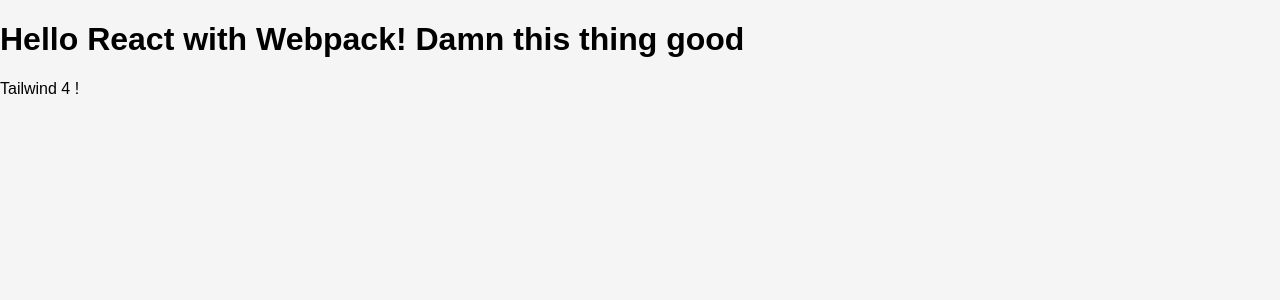
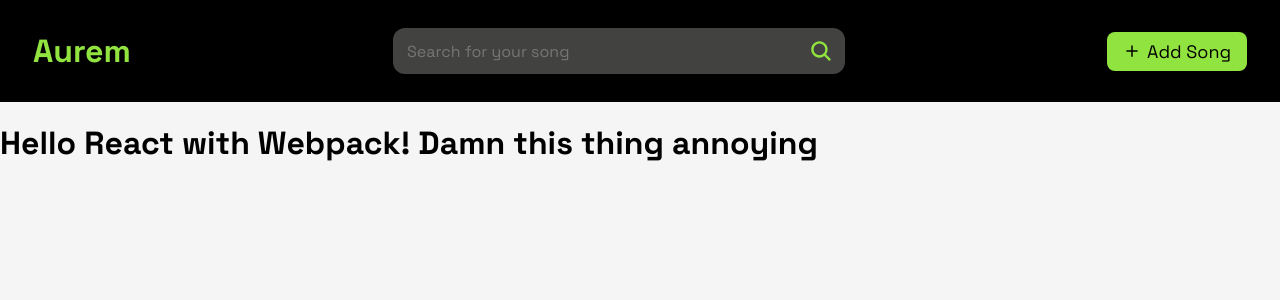
Before and after one commit to EyosiSol/Aurem, a React app: page / in a window 1280 px wide. Shown: the top 300 px of the page. Built offline with nearby package versions, Linux system fonts and the light colour scheme.

Commit message:
feat: work on the header component  and style it

```diff
--- /dev/null
+++ b/components/header.tsx
@@ -0,0 +1,26 @@
+import React from 'react';
+import { IoMdAdd } from 'react-icons/io';
+import { IoSearch } from 'react-icons/io5';
+const Header = () => {
+  return (
+    <div className="header">
+      <h1>Aurem</h1>
+      <div className="search">
+        <input
+          type="text"
+          name="serach"
+          id="search"
+          title="search"
+          placeholder="Search for your song"
+        />
+        <IoSearch className="IoSearch" />
+      </div>
+      <button type="submit">
+        <IoMdAdd />
+        Add Song
+      </button>
+    </div>
+  );
+};
+
+export default Header;
--- a/package.json
+++ b/package.json
@@ -24,7 +24,8 @@
   "homepage": "https://github.com/EyosiSol/Aurem#readme",
   "dependencies": {
     "react": "^19.1.0",
-    "react-dom": "^19.1.0"
+    "react-dom": "^19.1.0",
+    "react-icons": "^5.5.0"
   },
   "devDependencies": {
     "@babel/core": "^7.28.0",
--- a/src/App.tsx
+++ b/src/App.tsx
@@ -1,12 +1,11 @@
 import React from 'react';
+import Header from '../components/header';
 
 const App = () => {
   return (
     <div>
-      <h1>Hello React with Webpack! Damn this thing good</h1>
-      <div className="bg-black text-white p-4 rounded-xl shadow-lg">
-        Tailwind 4 !
-      </div>
+      <Header />
+      <h1>Hello React with Webpack! Damn this thing annoying</h1>
     </div>
   );
 };
--- a/src/index.css
+++ b/src/index.css
@@ -1,5 +1,71 @@
+@import url('https://fonts.googleapis.com/css2?family=Space+Grotesk:wght@300..700&display=swap');
+
+:root {
+  --neon: #91e440;
+  --gray: #a5a7a366;
+}
+* {
+  font-family:
+    Space Grotesk,
+    sans-serif;
+}
+
 body {
   margin: 0;
-  font-family: sans-serif;
+  font-family:
+    Space Grotesk,
+    sans-serif;
   background-color: #f5f5f5;
 }
+
+/* header on Laptops */
+.header {
+  background: black;
+  display: flex;
+  border: 1px solid black;
+  justify-content: space-between;
+  align-items: center;
+  padding: 0px 32px;
+  color: var(--neon);
+  height: 100px;
+}
+
+.header button {
+  background-color: var(--neon);
+  font-size: 18px;
+  display: flex;
+  align-items: center;
+  gap: 6px;
+  border: none;
+  border-radius: 8px;
+  padding: 8px 16px;
+}
+
+.search {
+  width: fit-content;
+  background: var(--gray);
+  padding: 0px 12px;
+  display: flex;
+  align-items: center;
+  border-radius: 12px;
+}
+
+.search input {
+  width: 400px;
+  height: 44px;
+  font-size: 16px;
+  background: none;
+  border: none;
+  color: white;
+  font-family:
+    Space Grotesk,
+    sans-serif;
+}
+.header input:focus {
+  outline: none;
+  border: none;
+}
+.IoSearch {
+  width: 24px;
+  height: 24px;
+}
--- a/tsconfig.json
+++ b/tsconfig.json
@@ -10,6 +10,6 @@
     "skipLibCheck": true,
     "baseUrl": "./src"
   },
-  "include": ["src"],
+  "include": ["src", "components", "public", "types", "base-api"],
   "exclude": ["node_modules"]
 }
```
Also changed, not shown: 1 other file (tests, documents, lock files or other folders).
